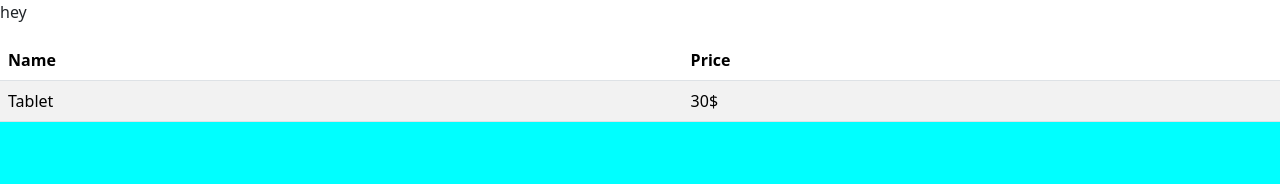
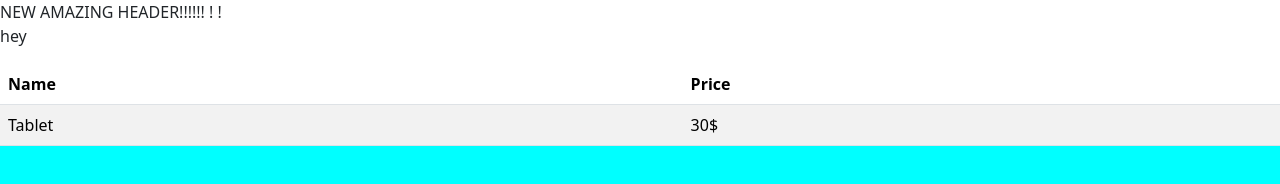
Before and after one commit to shaharsol/116-git, a plain HTML site: page index.html in a window 1280 px wide. Drawn offline with nearby package versions, Linux system fonts and the light colour scheme.

Commit message:
new header

```diff
--- a/index.html
+++ b/index.html
@@ -13,6 +13,8 @@
     <link rel="stylesheet" href="style.css" />
   </head>
   <body>
+
+    <header>NEW AMAZING HEADER!!!!!! ! !</header>
     <p>hey</p>
     <table class="table table-striped">
         <thead>
```
